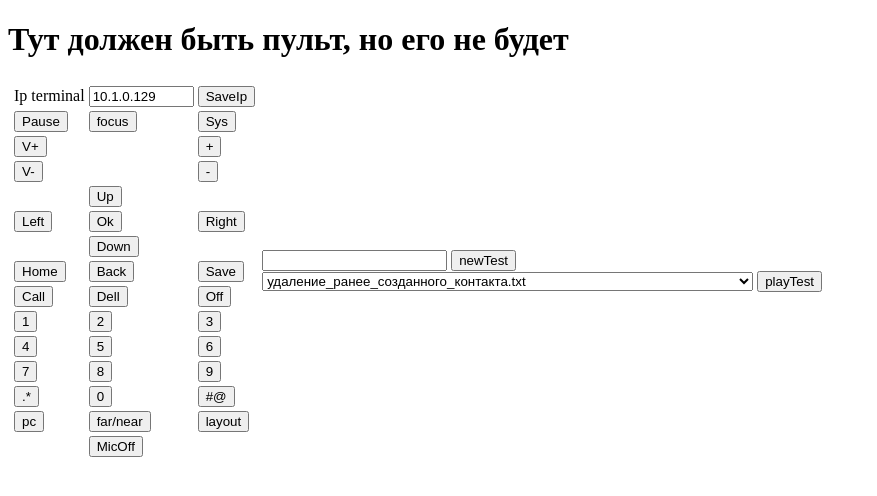
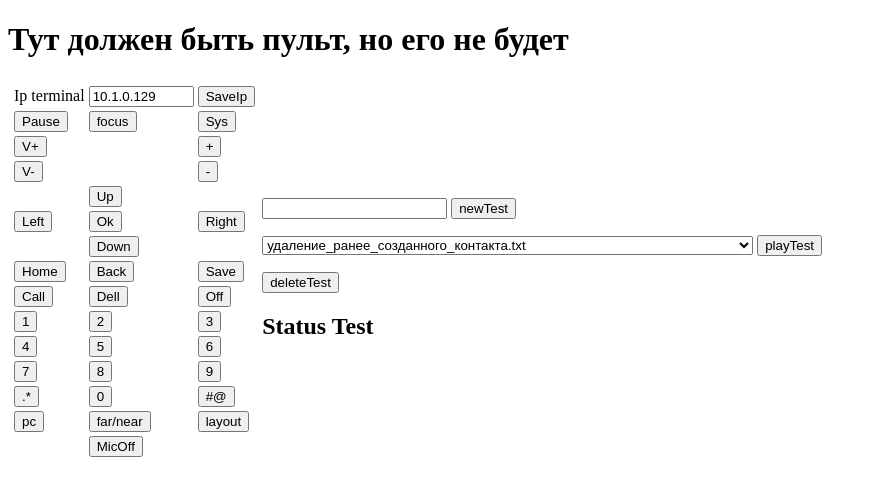
Before and after one commit to andreychashkin/macros_server, a Flask app: page /terminal in a window 1280 px wide. Shown: the top 496 px of the page, without its empty margins (0-877 px from the left). Run offline with Flask 2, Linux system fonts and the light colour scheme.

Commit message:
почти готов запуск тестов

```diff
--- a/app/commandToTerminal.py
+++ b/app/commandSSH.py
@@ -4,7 +4,7 @@ import paramiko
 import time
 
 
-def commandToTerminal(command):
+def command_to_terminal(command):
     form = TerminalMacrosForm()
     client = paramiko.SSHClient()
     client.set_missing_host_key_policy(paramiko.AutoAddPolicy())
@@ -21,4 +21,4 @@ def commandToTerminal(command):
         else:
             ssh.send(f'button "{command}"' + "\n")
         time.sleep(0.3)
-    return redirect('/terminal')
+    return
--- a/app/forms.py
+++ b/app/forms.py
@@ -1,7 +1,7 @@
 from flask_wtf import FlaskForm
 from flask import request, make_response
-from wtforms import StringField, SubmitField, SelectField
-import os
+from wtforms import StringField, SubmitField, SelectField, Label
+import os, threading
 
 
 class TerminalMacrosForm(FlaskForm):
@@ -44,7 +44,6 @@ class TerminalMacrosForm(FlaskForm):
 
     def set_ip_terminal(self):
         cookie = request.cookies.get('ipTerminal')
-        print(cookie)
         if cookie != None:
             self.ipTerminal.data = cookie
             make_response().set_cookie('ipTerminal', '', max_age=0)
@@ -58,10 +57,18 @@ class NewFileForm(FlaskForm):
     nameTest = StringField('nameTest')
     newTest = SubmitField('newTest')
 
+    def new_file(self):
+        if not(self.nameTest.data is None):
+            f = open('macros/'+ self.nameTest.data, 'w+')
+            f.close()
+        return
+
 
 class PlayTest(FlaskForm):
     selectTest = SelectField('selectTest')
     playTest = SubmitField('playTest')
+    deleteTest = SubmitField('deleteTest')
+    statusTest = Label('deleteTest', 'Status Test')
 
     def load_test_in_select(self):
         self.selectTest.choices = self.load_txt()
@@ -74,3 +81,7 @@ class PlayTest(FlaskForm):
             if file.endswith(".txt"):
                 rez.append(file)
         return rez
+
+    def delete_test(self):
+        os.remove(f'macros/{self.selectTest.data}')
+        return
--- a/app/routes.py
+++ b/app/routes.py
@@ -1,7 +1,8 @@
 from app import app
 from flask import render_template, redirect, request, make_response
 from app.forms import TerminalMacrosForm, NewFileForm, PlayTest
-from app.commandToTerminal import commandToTerminal
+from app.commandSSH import command_to_terminal
+import time, paramiko
 
 
 button_terminal = {'Pause': 'Pause', 'V+': 'F9', 'V-': 'F8','+' : 'F7',
@@ -11,7 +12,7 @@ button_terminal = {'Pause': 'Pause', 'V+': 'F9', 'V-': 'F8','+' : 'F7',
                    '1': '1', '2': '2', '3': '3', '4': '4', '5': '5', '6': '6',
                    '7': '7', '8': '8', '9': '9', '0': '0', '.*': 'Dot', '#@': 'Dog',
                    'pc': 'F5', 'far/near': 'ScrollLock', 'layout': 'F10', 'MicOff': 'F3', 'Sys': 'sys',
-                   'focus': 'focus', 'SaveIp': 'SaveIp'}
+                   'focus': 'focus', 'SaveIp': 'SaveIp', 'deleteTest':'deleteTest', 'playTest': 'playTest'}
 
 
 @app.route('/')
@@ -33,4 +34,35 @@ def terminal():
 def click():
     command = (request.form.to_dict()).popitem()[1]
     command = button_terminal[command]
-    return commandToTerminal(command)
+    command_to_terminal(command)
+    return redirect('/terminal')
+
+
+@app.route('/newTest', methods=['POST'])
+def new_test():
+    form = NewFileForm()
+    form.new_file()
+    return redirect('/terminal')
+
+
+@app.route('/playTest', methods=['POST'])
+def play_test():
+    form = PlayTest()
+    command = (request.form.to_dict()).popitem()[1]
+    command = button_terminal[command]
+    if "deleteTest" in command:
+        form.delete_test()
+    if "playTest" in command:
+        file = open(f'macros/{form.selectTest.data}')
+        client = paramiko.SSHClient()
+        client.set_missing_host_key_policy(paramiko.AutoAddPolicy())
+        print(request.cookies.get('ipTerminal'))
+        client.connect(hostname=str(request.cookies.get('ipTerminal')), username=str('admin'), password=str('123'), port=22)
+        with client.invoke_shell() as ssh:
+            for line in file.readlines():
+                ssh.send(f'button "Right"\n')
+                # Решить проблему с записью в файл и чтением, команда бьется через enter
+                #print(f'button "{line}"\n')
+                time.sleep(0.3)
+
+    return redirect('/terminal')
--- a/app/templates/macros_page.html
+++ b/app/templates/macros_page.html
@@ -96,13 +96,24 @@
         </td>
 
         <td>
-                <form action="/newTest" method="POST">
-                        {{ form2.nameTest(size =20) }}  {{ form2.newTest() }}
-                </form>
+                <div>
+                        <form action="/newTest" method="POST">
+                                <p> {{ form2.nameTest(size =20) }}  {{ form2.newTest() }} </p>
+                        </form>
+                </div>
 
-                <form action="/playTest" method="POST">
-                        {{ form3.selectTest(height = 40) }} {{ form3.playTest() }}
-                </form>
+                        <form action="/playTest" method="POST">
+                                <div>
+                                       <p> {{ form3.selectTest(height = 40) }} {{ form3.playTest() }} </p>
+                                </div>
+
+                                <div>
+                                        <p> {{ form3.deleteTest() }} </p>
+
+                                        <h2> {{ form3.statusTest() }} </h2>
+                                </div>
+
+                        </form>
 
         </td>
 
```
Also changed, not shown: macros.py (line endings or trailing spaces).
